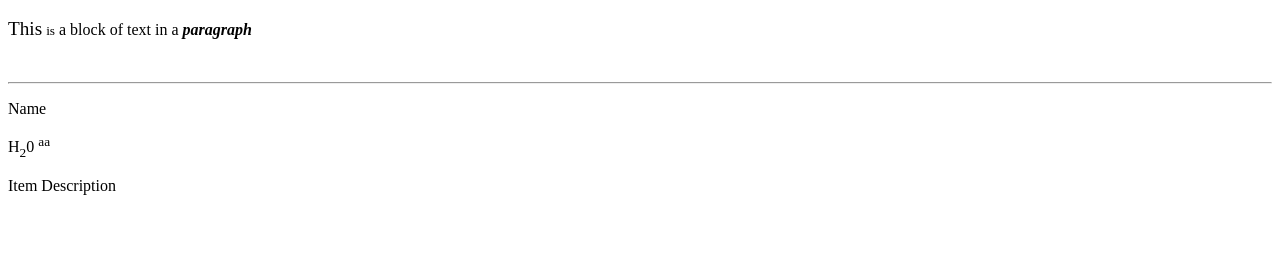
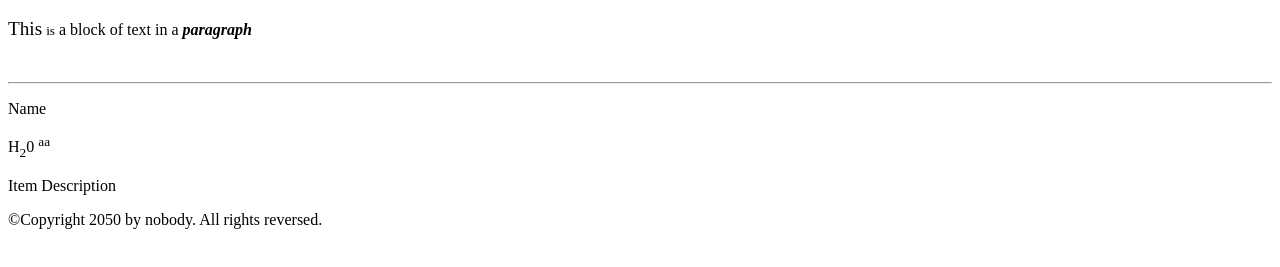
Before and after one commit to Rayakuru/First-Attepmt-at-a-Website, a plain HTML site: page index.html in a window 1280 px wide. Shown: the part 127-394 px from the top of the page. Drawn offline with Linux system fonts and the light colour scheme.

Commit message:
Update index.html

```diff
--- a/index.html
+++ b/index.html
@@ -5,18 +5,21 @@
     <meta name="description" content="list of edable greens">
     <meta name="keywords" content="Greens, Wilderness, Plants, survival">
 	  <meta name="author" content="Shestel Alexander">
-    <title> Edable  Greens</title>
+    <title> Nice.</title>
 	<h1><i>~~</i> In<big>b</big>isi<small>b</small>le <i>~~</i></h1>
   </head>
 <!-- comment -->
   <body>
-  <h1> Home page </h1>
+    <h1> Home page </h1>
 
     <p><big>This</big> <small>is</small> a block of text in a <b><i>paragraph</i></b></p>
-	<br/>
-	<hr/>
-	<p> Name</p>
-	<p>H<sub>2</sub>0 <sup>aa</sup></p>
-	<a> Item Description </a>
+  	<br/> <hr/>
+  	<p> Name</p>
+  	<p>H<sub>2</sub>0 <sup>aa</sup></p>
+  	<a> Item Description </a>
   </body>
+
+  <footer>
+      <p>©Copyright 2050 by nobody. All rights reversed.</p>
+  </footer>
 </html>
```
